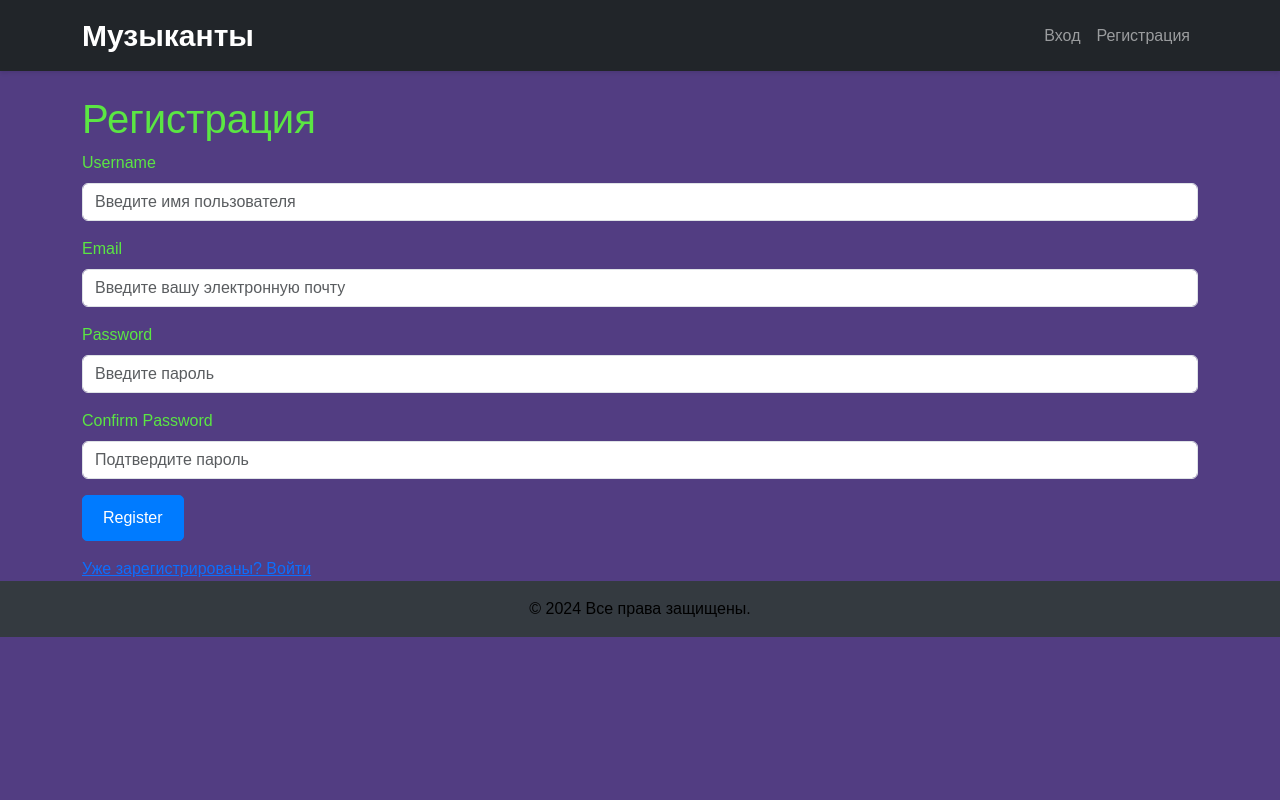
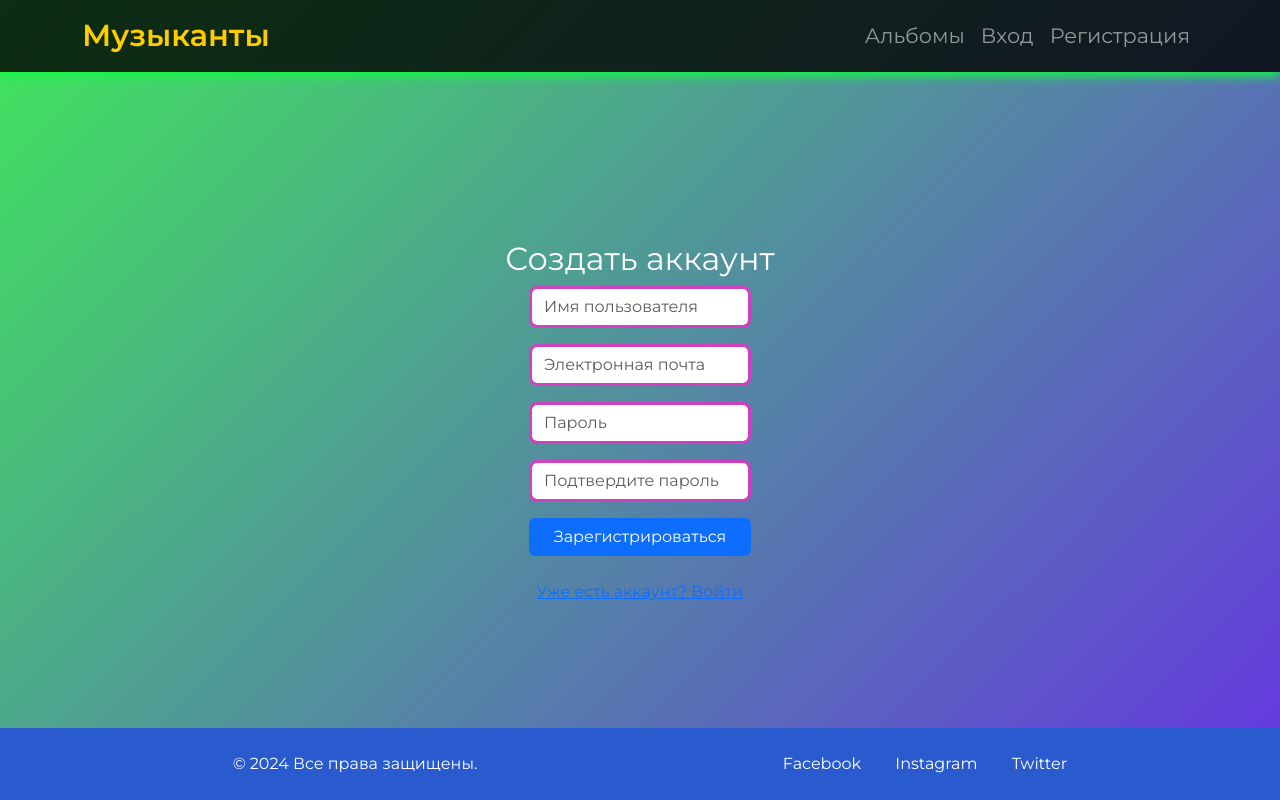
Before and after one commit to MajorTom-Ripley/musicians_lib, a Flask app: page /register in a window 1280 px wide. Run offline with Flask 3, Linux system fonts and the light colour scheme; some libraries are stand-ins or nearby versions.

Commit message:
modified:   app/__pycache__/routes.cpython-313.pyc 	modified:   app/routes.py 	new file:   app/templates/albums.html 	modified:   app/templates/base.html 	modified:   app/templates/login.html 	new file:   app/templates/profile.html 	modified:   app/templates/register.html

```diff
--- a/app/routes.py
+++ b/app/routes.py
@@ -57,3 +57,8 @@ def logout():
     logout_user()
     flash('Вы успешно вышли из системы.')
     return redirect(url_for('main.home'))
+
+@main.route('/albums')
+def albums():
+    # Логика для получения альбомов
+    return render_template('albums.html')
--- a/app/templates/base.html
+++ b/app/templates/base.html
@@ -5,61 +5,111 @@
     <meta name="viewport" content="width=device-width, initial-scale=1.0">
     <title>{% block title %}Музыканты{% endblock %}</title>
 
-    <!-- Подключение стилей Bootstrap и Plyr -->
+    <!-- Подключение стилей Bootstrap -->
     <link href="https://cdn.jsdelivr.net/npm/bootstrap@5.3.3/dist/css/bootstrap.min.css" rel="stylesheet">
-    <link rel="stylesheet" href="{{ url_for('static', filename='css/style.css') }}">
-    <link rel="stylesheet" href="https://cdn.plyr.io/3.7.8/plyr.css">
+    <link href="https://fonts.googleapis.com/css2?family=Montserrat:wght@400;600&display=swap" rel="stylesheet">
     <style>
-        header {
-            box-shadow: 0 2px 4px rgba(0, 0, 0, 0.1);
+        /* Основные стили */
+        body {
+            font-family: 'Montserrat', sans-serif;
+            background: linear-gradient(135deg, #40e65c, #6534e2);
+            color: #fff;
+            display: flex;
+            flex-direction: column;
+            min-height: 100vh;
         }
 
-        footer {
-            background-color: #343a40;
-            color: #ffffff;
+        header {
+            box-shadow: 0 4px 10px rgb(16, 250, 67);
+            background-color: rgba(0, 0, 0, 0.8);
         }
 
         .navbar-brand {
             font-weight: bold;
+            font-size: 1.9rem;
+            color: #ffcc00; /* Измените цвет при необходимости */
+        }
+
+        .navbar-nav .nav-link {
+            font-size: 1.3rem;
+            transition: color 0.3s;
+        }
+
+        .navbar-nav .nav-link:hover {
+            color: #ffcc00; /* Измените цвет при необходимости */
+        }
+
+        .footer {
+            background-color: #295bce; /* Серо-синий цвет */
+            padding: 3rem 0;
+            color: #fff; /* Белый цвет текста для контраста */
+        }
+
+        .footer .text-muted {
+            color: rgba(255, 255, 255, 0.8); /* Цвет текста с немного меньшей прозрачностью */
+        }
+
+        .social-links a {
+            margin: 0 15px;
+            color: #fff; /* Белый цвет для видимости */
+            text-decoration: none;
+            transition: color 0.3s;
+        }
+
+        .social-links a:hover {
+            color: #ffcc00; /* Цвет при наведении */
         }
 
         .alert {
-            margin-bottom: 20px;
+            border-radius: 0.7rem;
         }
 
-        .footer {
-            text-align: center;
+        .form-container {
+            display: flex;
+            justify-content: center;
+            align-items: center;
+            flex-direction: column;
+            height: 100%;
+            margin-top: 20px;
         }
 
-        .btn-primary {
-            background-color: #007bff;
-            border-color: #007bff;
+        .form-control {
+            border: 3px solid rgba(252, 38, 205, 0.747);
+            border-radius: 0.5rem;
+            color: #000000;
+            transition: border-color 0.3s ease;
+            width: 100%; /* Занять всю ширину контейнера */
+            max-width: 100%; /* Максимальная ширина поля ввода */
         }
 
-        .btn-secondary {
-            background-color: #6c757d;
-            border-color: #6c757d;
+        .form-control:focus {
+            border-color: #ffcc00;
+            box-shadow: none;
         }
 
-        .btn-info {
-            background-color: #17a2b8;
-            border-color: #17a2b8;
+        .btn-custom {
+            background: linear-gradient(135deg, #ff5e7f, #ffcc00);
+            border: none;
+            border-radius: 0.5rem;
+            transition: background 0.3s ease;
+            color: #fff;
         }
 
-        /* Стиль для кнопок */
-        .btn {
-            transition: background-color 0.3s ease, border-color 0.3s ease;
+        .btn-custom:hover {
+            background: linear-gradient(135deg, #ffcc00, #ff5e7f);
         }
 
-        .btn:hover {
-            opacity: 0.9;
+        @media (max-width: 576px) {
+            .navbar-brand {
+                font-size: 1.5rem;
+            }
         }
     </style>
 </head>
 <body>
 
     <header>
-        <nav class="navbar navbar-expand-lg navbar-dark bg-dark">
+        <nav class="navbar navbar-expand-lg navbar-dark">
             <div class="container">
                 <a class="navbar-brand" href="{{ url_for('main.home') }}">Музыканты</a>
                 <button class="navbar-toggler" type="button" data-bs-toggle="collapse" data-bs-target="#navbarNav" aria-controls="navbarNav" aria-expanded="false" aria-label="Toggle navigation">
@@ -67,6 +117,9 @@
                 </button>
                 <div class="collapse navbar-collapse" id="navbarNav">
                     <ul class="navbar-nav ms-auto">
+                        <li class="nav-item">
+                            <a class="nav-link" href="{{ url_for('main.albums') }}">Альбомы</a>
+                        </li>
                         {% if current_user.is_authenticated %}
                             <li class="nav-item">
                                 <a class="nav-link" href="{{ url_for('main.logout') }}">Выход</a>
@@ -85,7 +138,7 @@
         </nav>
     </header>
 
-    <main class="container mt-4">
+    <main class="container mt-4 flex-grow-1 form-container">
         {% with messages = get_flashed_messages() %}
             {% if messages %}
                 <div class="alert alert-warning alert-dismissible fade show" role="alert">
@@ -98,25 +151,29 @@
                 </div>
             {% endif %}
         {% endwith %}
-        {% block content %}{% endblock %}
+
+        {% block content %}
+        {% endblock %}
     </main>
 
-    <footer class="footer mt-auto py-3">
-        <div class="container">
-            <span class="text-muted">&copy; 2024 Все права защищены.</span>
+    <footer class="footer mt-auto py-4">
+        <div class="container text-center">
+            <div class="row">
+                <div class="col-md-6">
+                    <span class="text-decoration">&copy; 2024 Все права защищены.</span>
+                </div>
+                <div class="col-md-6">
+                    <div class="social-links">
+                        <a href="#">Facebook</a>
+                        <a href="#">Instagram</a>
+                        <a href="#">Twitter</a>
+                    </div>
+                </div>
+            </div>
         </div>
     </footer>
 
-    <!-- Подключение скриптов в конце документа -->
     <script src="https://code.jquery.com/jquery-3.7.1.slim.min.js" integrity="sha384-Q2P4Fw4s/+6D7LDmYIi6rKkEDh9ScFbW6dNoxVbq/UcImVz/SBEx3gG8Xj+UURQ8" crossorigin="anonymous"></script>
     <script src="https://cdn.jsdelivr.net/npm/bootstrap@5.3.3/dist/js/bootstrap.bundle.min.js"></script>
-    <script src="https://cdn.plyr.io/3.7.8/plyr.polyfilled.js"></script>
-
-    <!-- Инициализация Plyr -->
-    <script>
-        document.addEventListener('DOMContentLoaded', () => {
-            const players = Plyr.setup('audio');
-        });
-    </script>
 </body>
 </html>
--- a/app/templates/register.html
+++ b/app/templates/register.html
@@ -3,40 +3,40 @@
 {% block title %}Регистрация{% endblock %}
 
 {% block content %}
-<h1>Регистрация</h1>
+
+<div class="form-container">
+    <h2>Создать аккаунт</h2>
     <form method="POST">
         {{ form.hidden_tag() }}
         <div class="mb-3">
-        {{ form.username.label(class="form-label") }}
-        {{ form.username(size=32, class="form-control", placeholder="Введите имя пользователя") }}
+            {{ form.username(class="form-control", placeholder="Имя пользователя", required=true) }}
             {% for error in form.username.errors %}
                 <div class="text-danger">{{ error }}</div>
             {% endfor %}
         </div>
         <div class="mb-3">
-        {{ form.email.label(class="form-label") }}
-        {{ form.email(size=32, class="form-control", placeholder="Введите вашу электронную почту") }}
+            {{ form.email(class="form-control", placeholder="Электронная почта", required=true) }}
             {% for error in form.email.errors %}
                 <div class="text-danger">{{ error }}</div>
             {% endfor %}
         </div>
         <div class="mb-3">
-        {{ form.password.label(class="form-label") }}
-        {{ form.password(size=32, class="form-control", placeholder="Введите пароль") }}
+            {{ form.password(class="form-control", placeholder="Пароль", required=true) }}
             {% for error in form.password.errors %}
                 <div class="text-danger">{{ error }}</div>
             {% endfor %}
         </div>
         <div class="mb-3">
-        {{ form.confirm_password.label(class="form-label") }}
-        {{ form.confirm_password(size=32, class="form-control", placeholder="Подтвердите пароль") }}
+            {{ form.confirm_password(class="form-control", placeholder="Подтвердите пароль", required=true) }}
             {% for error in form.confirm_password.errors %}
                 <div class="text-danger">{{ error }}</div>
             {% endfor %}
         </div>
-    <div class="mb-3">
-        {{ form.submit(class="btn btn-primary") }}
+        <button type="submit" class="btn btn-primary w-100">Зарегистрироваться</button> <!-- Занимает всю ширину -->
+    </form>
+
+    <br>
+    <a href="{{ url_for('main.login') }}" class="custom-link d-block text-center">Уже есть аккаунт? Войти</a>
+
 </div>
-</form>
-<a href="{{ url_for('main.login') }}">Уже зарегистрированы? Войти</a>
 {% endblock %}
```
Also changed, not shown: app/templates/albums.html (added, +18 -0 lines), app/templates/login.html (+9 -9 lines), app/templates/profile.html (added, +12 -0 lines). Lines whose indentation alone changed are shown as unchanged.
